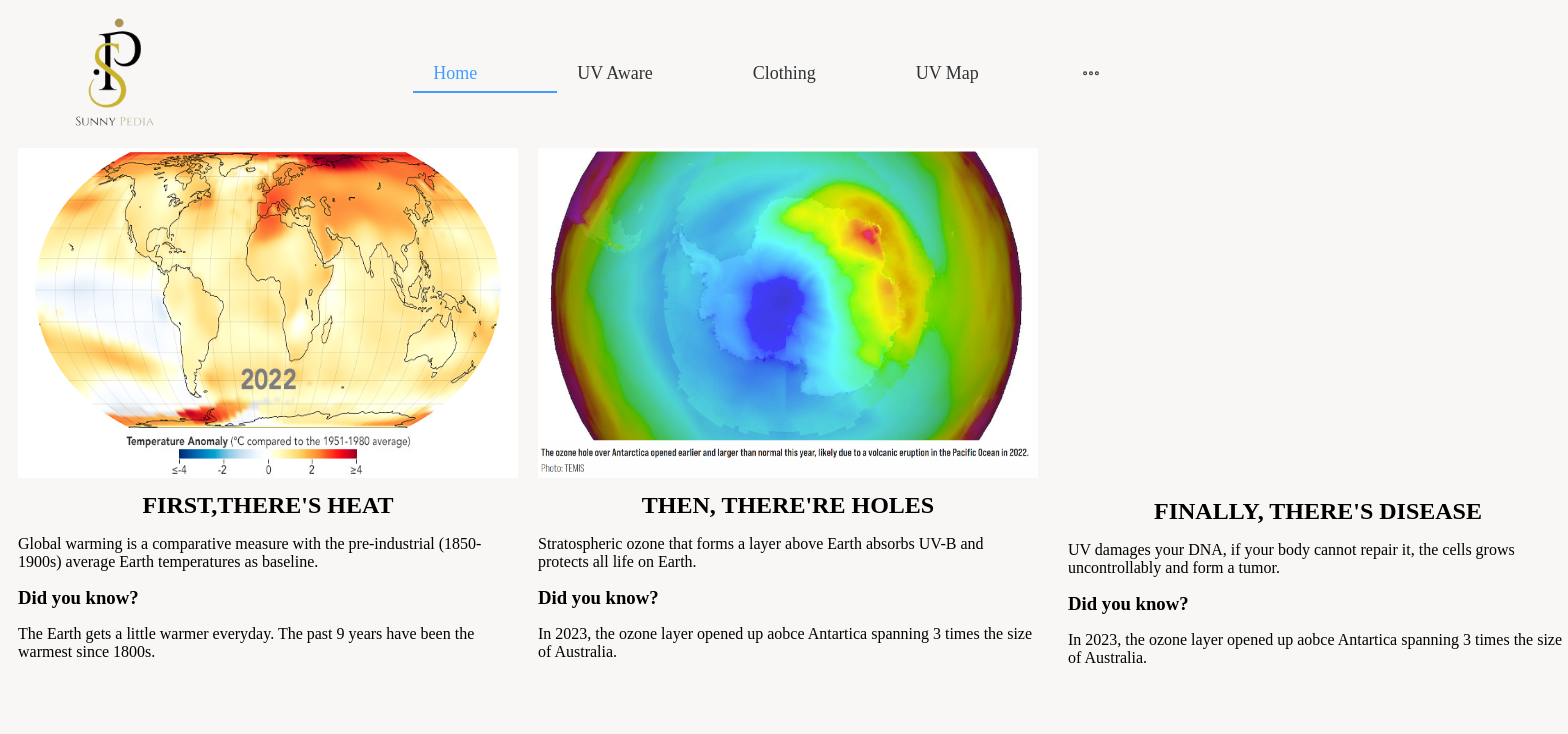
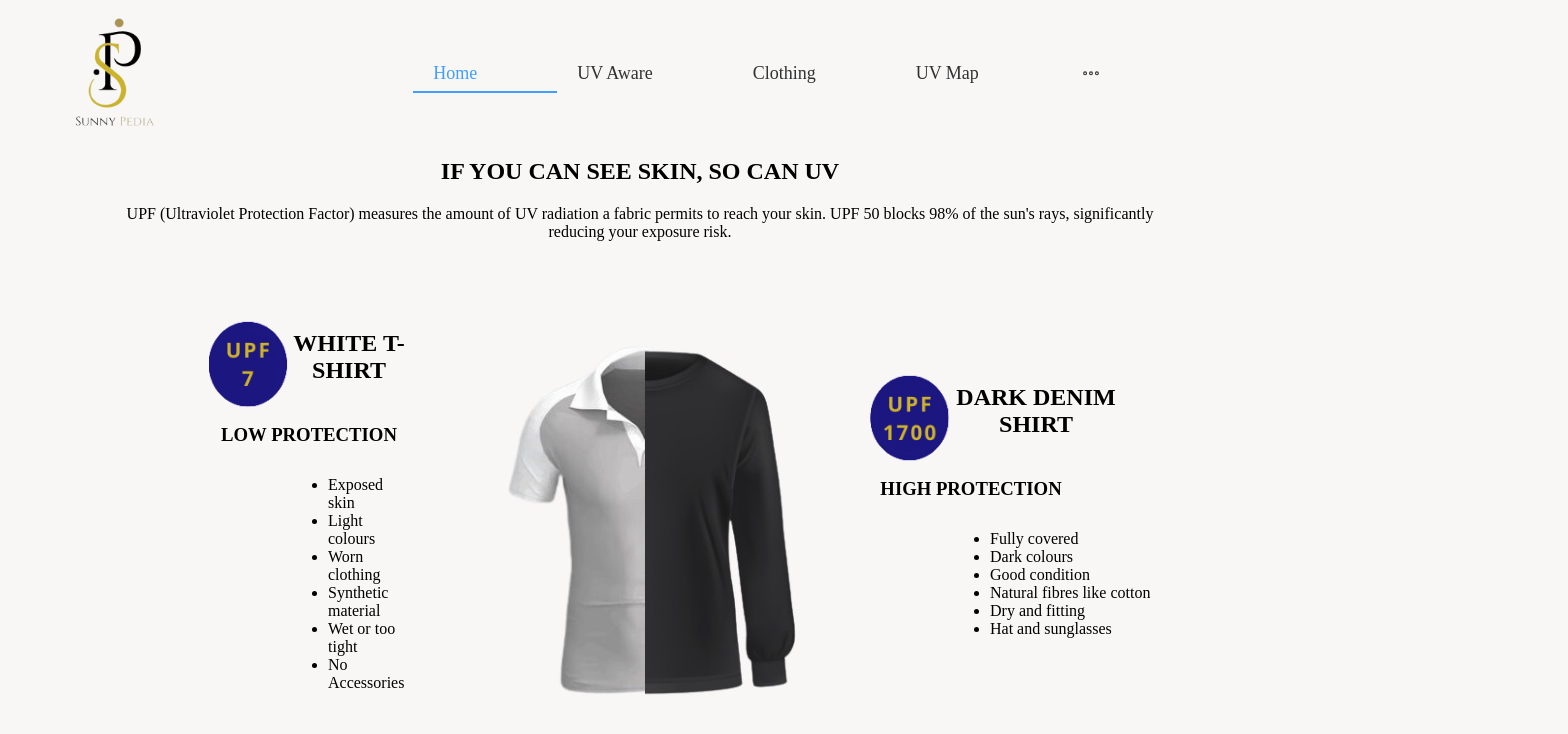
Before and after one commit to Eatgrilledfish/Sunnypedia, a Vue app in the folder Front/: page /clothing in a window 1280 px wide. Shown: the top 734 px of the page, 1568 px wide, since content can reach past the window. Built offline with nearby package versions, Linux system fonts and the light colour scheme; no server answers.

Commit message:
Clothing page and adjust the location of result in calculator page

```diff
--- a/Front/src/components/SunscreenCalculator.vue
+++ b/Front/src/components/SunscreenCalculator.vue
@@ -23,24 +23,24 @@
 
       <div style="flex-grow: 1; margin-left: 100px;">
         <form @submit.prevent="submitForm">
-          <div style="margin-bottom: 25px;margin-top: 50px;">
+          <div style="margin-bottom: 25px;margin-top: 10px;">
             <label for="gender">Gender:</label>
               <select v-model="gender">
                 <option value="male">Male</option>
                 <option value="female">Female</option>
               </select>
           </div>
-          <div style="margin-bottom: 25px;">
+          <div style="margin-bottom: 20px;">
             <label for="height">Height (cm):</label>
             <input type="number" v-model.number="height" />
           </div>
-          <div style="margin-bottom: 25px;">
+          <div style="margin-bottom: 20px;">
             <label for="weight">Weight (kg):</label>
             <input type="number" v-model.number="weight" />
           </div>
 
           <!-- 衣物选择 -->
-          <div style="margin-bottom: 25px;">
+          <div style="margin-bottom: 20px;">
             <label for="head">Headwear:</label>
             <select v-model="head">
               <option value="">None</option>
@@ -48,7 +48,7 @@
               <!-- 添加更多头饰选项 -->
             </select>
           </div>
-          <div style="margin-bottom: 25px;">
+          <div style="margin-bottom: 20px;">
             <label for="top">Topwear:</label>
             <select v-model="top">
               <option value="">None</option>
@@ -60,7 +60,7 @@
               <!-- 添加更多上衣选项 -->
             </select>
           </div>
-          <div style="margin-bottom: 25px;">
+          <div style="margin-bottom: 20px;">
             <label for="bottom">Bottomwear:</label>
             <select v-model="bottom">
               <option value="">None</option>
@@ -75,7 +75,7 @@
               <!-- 添加更多下身衣物选项 -->
             </select>
           </div>
-          <div style="margin-bottom: 25px;">
+          <div style="margin-bottom: 20px;">
             <label for="shoes">Shoes:</label>
             <select v-model="shoes">
               <option value="">None</option>
--- a/Front/src/components/clothing.vue
+++ b/Front/src/components/clothing.vue
@@ -1,171 +1,137 @@
-<script setup>
-</script>
-
 <template>
-<div class="UVAware">
-  <div class="column" v-for="(item, index) in items" :key="index">
-    <div class="content-wrapper">
-      <img :src="item.image" :alt="`Image ${index + 1}`" class="image">
-      <h2>{{ item.heading1 }}</h2>
-      <p>{{ item.text1 }}</p>
+  <div class="container">
+    <!-- 居中的标题 -->
+    <h1 class="heading">IF YOU CAN SEE SKIN, SO CAN UV</h1>
+    <!-- 下面的一行文本 -->
+    <p class="text">UPF (Ultraviolet Protection Factor) measures the amount of UV radiation a fabric permits to reach your skin. UPF 50 blocks 98% of the sun's rays, significantly reducing your exposure risk.</p>
+    <!-- 正下方居中的图片 -->
+    <div class="image-and-text">
+      <div class="left-content">
+        <img class="side-image-left" :src="UPF7" alt="Low Protection">
+        <h2 class="heading2-left">WHITE T-SHIRT</h2>
+        <h3 class="subheading-left">LOW PROTECTION</h3>
+        <ul class="dot-points-left">
+          <li>Exposed skin</li>
+          <li>Light colours</li>
+          <li>Worn clothing</li>
+          <li>Synthetic material</li>
+          <li>Wet or too tight</li>
+          <li>No Accessories</li>
+        </ul>
       </div>
-    <div class="subheading" v-if="item.heading2">
-      <h3>{{ item.heading2 }}</h3>
-    </div>
-    <p>{{ item.text2 }}</p>
-  </div>
-    <div class="wrap-column">
-      <div class="echart-container" ref="echartDom"></div>
-      <div class="chart-description">
-        <h2>{{ chartDescription.heading }}</h2>
-        <p>{{ chartDescription.text }}</p>
-        <h3>{{ chartDescription.heading2 }}</h3>
-        <p>{{ chartDescription.text2 }}</p>
+      <img class="centered-image" :src="clothingImage" alt="Clothing">
+      <div class="right-content">
+        <img class="side-image-right" :src="UPF1700" alt="High Protection">
+        <h2 class="heading2-right">DARK DENIM SHIRT</h2>
+        <h3 class="subheading-right">HIGH PROTECTION</h3>
+        <ul class="dot-points-right">
+          <li>Fully covered</li>
+          <li>Dark colours</li>
+          <li>Good condition</li>
+          <li>Natural fibres like cotton</li>
+          <li>Dry and fitting</li>
+          <li>Hat and sunglasses</li>
+        </ul>
       </div>
     </div>
   </div>
-
 </template>
 
+
 <script>
-import * as echarts from 'echarts';
-import TemperatureAnomaly from '@/assets/Temperature Anomaly.png';
-import OzoneHole from '@/assets/The ozone hole.png';
+// 引入图片资源
+import clothingImage from '@/assets/clothing.jpg';
+import UPF7 from '@/assets/UPF7.png';
+import UPF1700 from '@/assets/UPF1700.png';
+
 export default {
-  name: 'ThreeColumns',
   data() {
     return {
-      // 你原始的数据
-      items: [
-        {
-          image: TemperatureAnomaly,
-          heading1: "FIRST,THERE'S HEAT",
-          text1: 'Global warming is a comparative measure with the pre-industrial (1850-1900s) average Earth temperatures as baseline.',
-          heading2: 'Did you know?',
-          text2: 'The Earth gets a little warmer everyday. The past 9 years have been the warmest since 1800s.'
+      clothingImage,
+      UPF7,
+      UPF1700,
+    };
   },
-        {
-          image: OzoneHole,
-          heading1: "THEN, THERE'RE HOLES",
-          text1: 'Stratospheric ozone that forms a layer above Earth absorbs UV-B and protects all life on Earth.',
-          heading2: 'Did you know?',
-          text2: 'In 2023, the ozone layer opened up aobce Antartica spanning 3 times the size of Australia.'
-        }
-      ],
-      // 添加一个用于图表的引用对象
-      echartRef: null,
-      chartDescription: {
-        heading: "FINALLY, THERE'S DISEASE",
-        heading2: "Did you know?",
-        text: "UV damages your DNA, if your body cannot repair it, the cells grows uncontrollably and form a tumor.",
-        text2: "In 2023, the ozone layer opened up aobce Antartica spanning 3 times the size of Australia."
-      }
-    }
-  },
-  mounted() {
-    // 初始化图表
-    this.fetchDataAndInitChart();
-  },
-  methods: {
-    fetchDataAndInitChart() {
-      fetch('http://127.0.0.1:5000/data/graph')
-        .then(response => response.json())
-        .then(data => {
-          // 假设返回的数据是data对象中的一部分，根据你的实际数据结构调整
-          console.log(data)
-          this.initChart(data);
-        })
-        .catch(error => console.error('Error fetching data:', error));
-    },
-    initChart(data) {
-      this.echartRef = echarts.init(this.$refs.echartDom);
-      const option = {
-        // 更新ECharts配置项以匹配新的图表样式
-        title: {
-          text: "Trend rate (per 100k unit of pop) of mortality/incidences of skin ",
-          textStyle: { fontSize: 14  }
-        },
-        legend: {
-          data:['Mortality Rates','Incidence Rates'],
-          top: 'bottom',
-          textStyle: {color: '#000'}
-        },
-        xAxis: {
-          type: 'category',
-          data: data.years
-        },
-        yAxis: {
-          type: 'value'
-        },
-        series: [
-        {
-          name: 'Mortality Rates',
-          data: data.mortality_rates_per_100000,
-          type: 'line',
-          smooth: true // 这确保了线条平滑
-        },
-        {
-          name: 'Incidence Rates',
-          data: data.incidence_rates_per_100000,
-          type: 'line',
-          smooth: true // 这确保了线条平滑
-        }
-      ]
 };
-      this.echartRef.setOption(option);
-    }
-  }
-}
 </script>
 
-<style>
-.UVAware {
+<style scoped>
+.container {
   display: flex;
-  justify-content: space-around;
-  align-items: flex-start;
+  flex-direction: column;
+  align-items: center;
+  justify-content: center;
+  text-align: center;
+}
+
+.heading {
 
 }
 
-.column {
+.text {
+  margin: 0 100px; /* 简化了左右外边距的设置 */
+}
+.side-image-left {
+  max-width: 80px; /* 根据需要调整图片大小 */
+  height: auto;
+  margin-left: 200px; /* 设置图片和标题之间的间距 */
+  float: left; /* 使图片浮动，标题和副标题紧随其后 */
+}
+.side-image-right {
+  max-width: 80px; /* 根据需要调整图片大小 */
+  height: auto;
+  float: left; /* 使图片浮动，标题和副标题紧随其后 */
+}
+
+.image-and-text {
+  display: flex;
+  align-items: center;
+  justify-content: space-around; /* 根据需要调整 */
+  width: 100%;
+  margin-top: 40px;
+}
+
+.centered-image {
+  max-width: 100%; /* 确保图片不会超过其容器的宽度 */
+  height: auto; /* 保持图片的原始宽高比 */
+  margin-top: 40px;
+  margin-left: 60px;
+}
+
+.left-content, .right-content {
   flex: 1;
-  margin: 10px;
-  text-align: left;
-  align-items: flex-start;
 }
-.content-wrapper, .subheading {
-  width: 100%; /* 确保包裹元素占满列的宽度 */
+.heading2-left {
+  margin-left: 200px;
+  margin-bottom: 40px;
 }
-.column h2 {
-  text-align: center;
-}
-.image {
-  max-width: 500px;
-  height: 330px; /* 或你希望的固定高度 */
+
+.heading2-right{
+  margin-bottom: 40px;
+  margin-right: 150px;
 
 }
-.column h3 {
-  align-items: flex-start;
-}
-h2, h3 {
-  margin: 10px 0;
+
+.subheading-left {
+  padding-left: 200px;
+  margin-bottom: 30px;
 }
 
-.chart-description h2 {
-  text-align: center;
-  /* 更多样式 */
+.subheading-right {
+  margin-bottom: 30px;
+  margin-right: 200px;
 }
 
-.wrap-column {
-  display: flex;
-  flex-direction: column;
-  align-items: center; /* 这会使图表和文本居中对齐 */
-  margin: 20px;
-  text-align: left;
+.dot-points-left {
+  text-align: left; /* 确保点状列表左对齐 */
+  margin-left: 280px;
 }
 
-.echart-container {
-  width: 500px;
-  height:330px;
+.dot-points-right {
+  text-align: left; /* 确保点状列表左对齐 */
+  margin-left: 80px;
 
 }
+
+
 </style>
```
Also changed, not shown: Front/src/assets/UPF1700.png (added), Front/src/assets/UPF7.png (added). Lines whose indentation alone changed are shown as unchanged.
